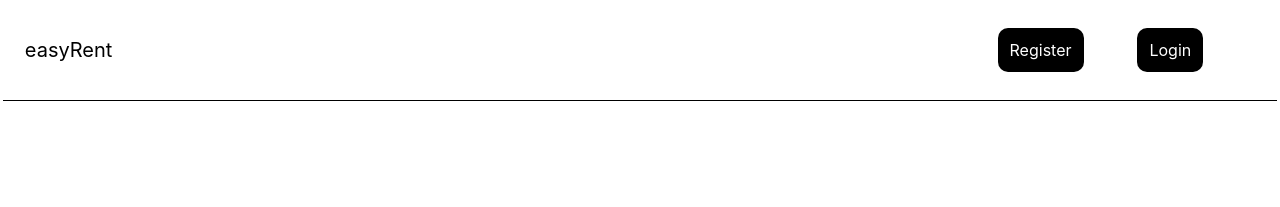
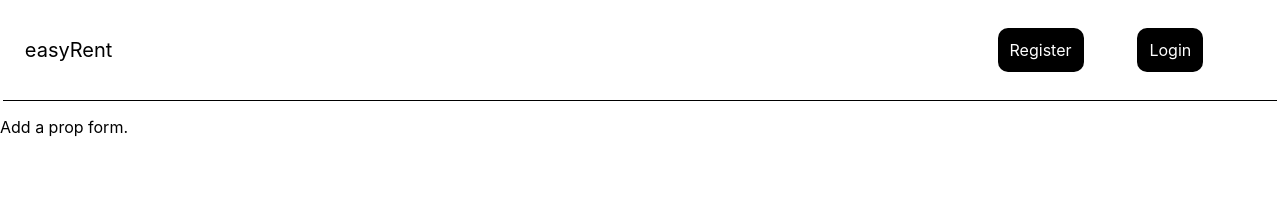
Before and after one commit to matthewhiggins415/easyRentFrontEnd, a React (Create React App) app: page /propertyadd in a window 1280 px wide. Shown: the top 207 px of the page. Built offline with nearby package versions, Linux system fonts and the light colour scheme.

Commit message:
add prop form view added.

```diff
--- a/src/App.js
+++ b/src/App.js
@@ -13,6 +13,7 @@ import Properties from './components/Views/Properties'
 import PropertyDetails from './components/Views/PropertyDetails'
 import PropertyEdit from './components/Views/PropertyEdit'
 import Tenants from "./components/Views/Tenants"
+import PropertyAdd from './components/Views/PropertyAdd'
 
 const AppContainer = styled.div`
   display: flex;
@@ -47,6 +48,8 @@ const App = () => {
         <Route path="/property/:id" element={<PropertyDetails user={user}/>} exact/>
         <Route path="/editproperty/:id" element={<PropertyEdit user={user}/>} exact/>
         <Route path="/tenants" element={<Tenants user={user} />} exact/>
+        <Route path="/propertyadd" element={<PropertyAdd user={user} />} exact/>
+
       </Routes>
       </Container>
     </AppContainer>
--- a/src/components/Views/Properties.js
+++ b/src/components/Views/Properties.js
@@ -92,7 +92,7 @@ const Properties = ({ user }) => {
       <Container>
         <ContainerHeader>
           <h1>Properties</h1>
-          <Button> ➕ </Button>
+          <Link style={linkStyle} to="/propertyadd"> ➕ </Link>
         </ContainerHeader>
         {propertyJsx}
       </Container>
--- /dev/null
+++ b/src/components/Views/PropertyAdd.js
@@ -0,0 +1,9 @@
+import React from 'react'
+
+const PropertyAdd = ({ user }) => {
+    return (
+        <p>Add a prop form.</p>
+    )
+}
+
+export default PropertyAdd
```
Also changed, not shown: logo_200x200.png (added).
